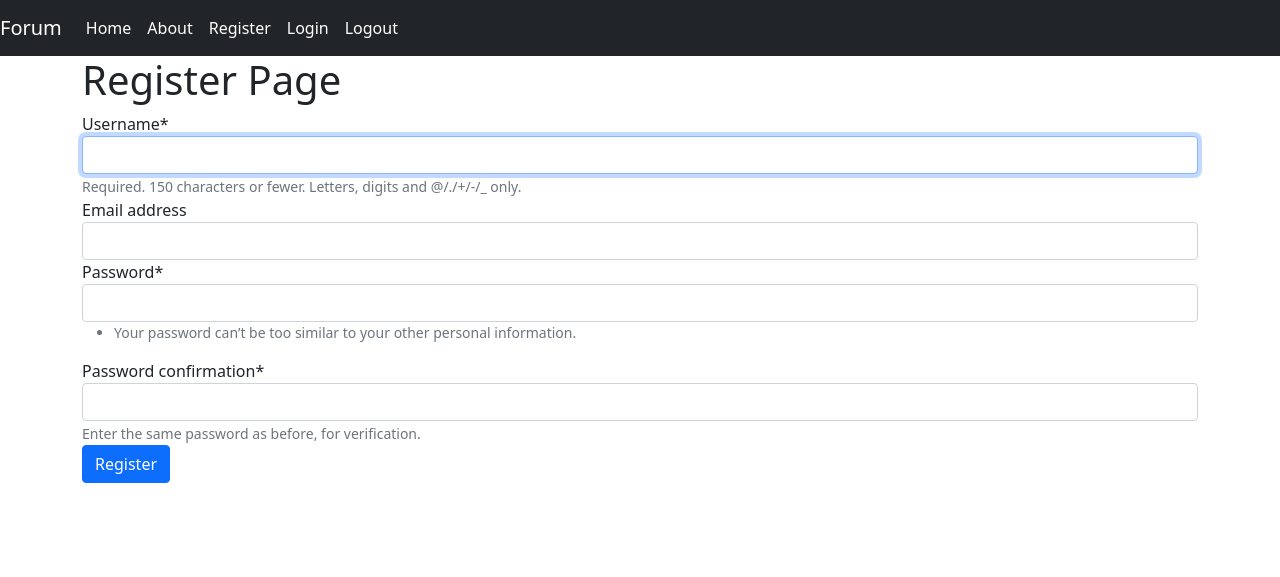
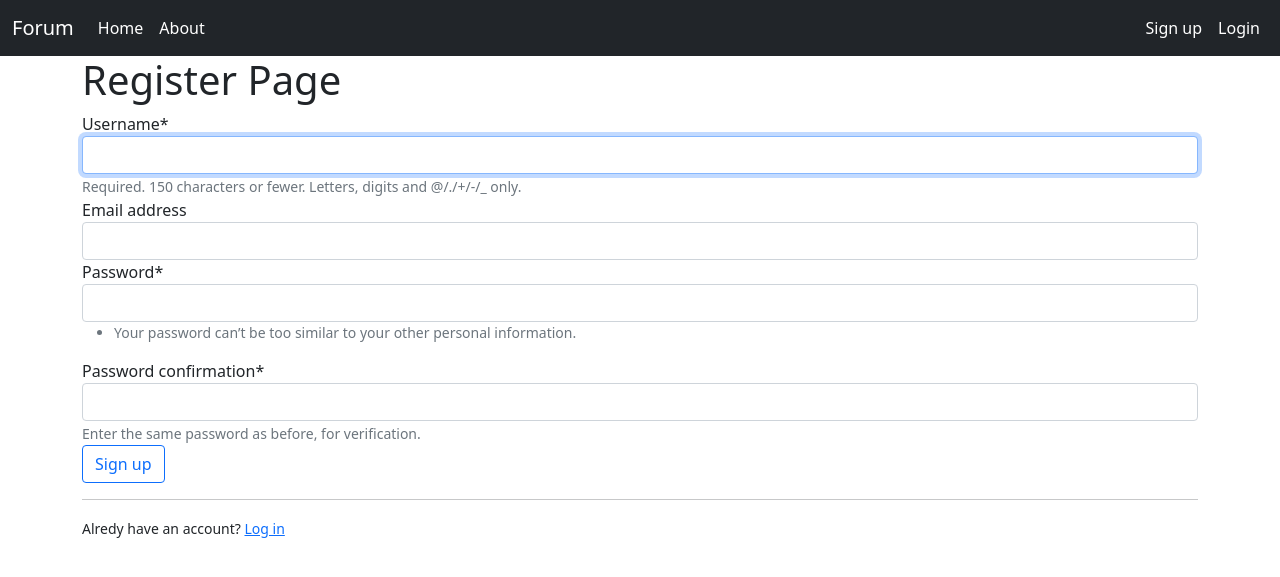
Before and after one commit to ilya1995-russ/portfolio-python-forum_project, a Django app: page /register in a window 1280 px wide. Shown: the top 577 px of the page. Run offline with Django 3.2, Linux system fonts and the light colour scheme; some libraries are stand-ins or nearby versions.

Commit message:
less add autorisition

```diff
--- a/forum_prj/settings.py
+++ b/forum_prj/settings.py
@@ -131,6 +131,6 @@ MEDIA_URL = '/media/'
 MEDIA_ROOT = os.path.join(BASE_DIR, "media")
 
 LOGIN_REDIRECT_URL = 'index'
-LOGOUT_REDIRECT_URL = 'index'
+LOGIN_URL = 'login'
 
 CRISPY_TEMPLATE_PACK = 'bootstrap4'
--- a/templates/about.html
+++ b/templates/about.html
@@ -1,4 +1,5 @@
 {%extends 'index.html' %}
 {%block content%}
 <h1>About</h1>
+<p>{{ user.username }}</p>
 {%endblock%}
--- a/templates/index.html
+++ b/templates/index.html
@@ -23,8 +23,10 @@
             <th scope="col">Title</th>
             <th scope="col">Description</th>
             <th scope="col">Created At</th>
+            {% if user.is_authenticated %}
             <th scope="col">Edit</th>
             <th scope="col">Delete</th>
+            {%endif%}
           </tr>
         </thead>
         <tbody>
@@ -34,8 +36,10 @@
                     <td scope="row"><a href="{% url 'detail_post' post.pk%}">{{post.title}}</a></td>
                     <td>{{post.description}}</td>
                     <th >{{post.created_at}}</th>
+                    {% if user.is_authenticated %}
                     <td ><a href="{% url 'update_post' post.pk%}" class="btn btn-primary">Edit</a></td>
                     <td ><a href="{% url 'delete_post' post.pk%}" class="btn btn-danger">Delete</a></td>
+                    {%endif%}
                 </tr>
                 {%endfor%}
               {%else%}
--- a/templates/navbar.html
+++ b/templates/navbar.html
@@ -1,4 +1,5 @@
 <nav class="navbar navbar-expand-lg navbar-light bg-dark">
+  <div class="container-fluid">
     <a class="navbar-brand" style="color: white;" href="#">Forum</a>
     <button class="navbar-toggler" type="button" data-toggle="collapse" data-target="#navbarNavAltMarkup" aria-controls="navbarNavAltMarkup" aria-expanded="false" aria-label="Toggle navigation">
       <span class="navbar-toggler-icon"></span>
@@ -7,10 +8,15 @@
       <div class="navbar-nav">
         <a class="nav-item nav-link active" style="color: white;" href="{% url 'index' %}">Home </a>
         <a class="nav-item nav-link" style="color: white;" href="{% url 'about' %}">About</a>
-        <a class="nav-item nav-link" style="color: white;" href="{% url 'register' %}">Register</a>
-        <a class="nav-item nav-link" style="color: white;" href="{% url 'login' %}">Login</a>
-        <a class="nav-item nav-link" style="color: white;" href="{% url 'logout' %}">Logout</a>
-
+      </div>
+    </div>
+    <div class="navbar-nav navbar-right">
+      {% if user.is_authenticated %}
+      <a class="nav-item nav-link" style="color: white;" href="{% url 'logout' %}">Logout</a>
+      {% else %}
+      <a class="nav-item nav-link" style="color: white;" href="{% url 'register' %}">Sign up</a>
+      <a class="nav-item nav-link" style="color: white;" href="{% url 'login' %}">Login</a>
+      {%endif%}
       </div>
     </div>
   </nav>
--- a/templates/register.html
+++ b/templates/register.html
@@ -5,7 +5,12 @@
     <form method="POST" >
         {%csrf_token%}
         {{form|crispy}}
-        <button class="btn btn-primary">Register</button>
+        <button class="btn btn-outline-primary">Sign up</button>
+    </form>
+    <hr>
+    <small class="text-nuted">
+        Alredy have an account?
+        <a href="{% url 'login' %}">Log in</a>
 
-    </form>
+    </small>
 {%endblock%}
--- a/webservice/urls.py
+++ b/webservice/urls.py
@@ -7,7 +7,7 @@ urlpatterns = [
     #path('', include('django.contrib.auth.urls')),
     path('register', views.RegisterForm.as_view(), name='register'),
     path('login/', auth_views.LoginView.as_view(template_name ='login.html'), name='login'),
-    path('logout/', auth_views.LogoutView.as_view(), name='logout'),
+    path('logout/', auth_views.LogoutView.as_view(template_name ='logout.html'), name='logout'),
     path('', views.PostsView.as_view(), name='index'),
     path('about', views.about, name='about'),
     path('create_post', views.CreatePostView.as_view(), name='create_post'),
--- a/webservice/views.py
+++ b/webservice/views.py
@@ -4,11 +4,13 @@ from webservice.models import Post, Comment
 from django.views.generic import ListView, DetailView, CreateView, UpdateView, DeleteView
 from .forms import PostForm, CommentForm, UserRegisterForm
 from django.urls import reverse_lazy
+from django.contrib.auth.decorators import login_required
+from django.contrib.auth.mixins import LoginRequiredMixin
 
 
 def index(req):
     return render(req, 'index.html')
-
+@login_required
 def about(req):
     return render(req, 'about.html')
 
@@ -27,22 +29,26 @@ class DetailPostView(DetailView):
     model = Post
     template_name = "detail_post.html"
 
-class CreatePostView(CreateView):
+class CreatePostView(LoginRequiredMixin,CreateView):
+    login_url = 'login'
     model = Post
     template_name = "create_post.html"
     form_class = PostForm
 
-class UpdatePostView(UpdateView):
+class UpdatePostView(LoginRequiredMixin,UpdateView):
+    login_url = 'login'
     model = Post
     template_name = "create_post.html"
     form_class = PostForm
 
-class DeletePostView(DeleteView):
+class DeletePostView(LoginRequiredMixin,DeleteView):
+    login_url = 'login'
     model = Post
     template_name = "delete_post.html"
     success_url = reverse_lazy('index')
 
-class AddCommentView(CreateView):
+class AddCommentView(LoginRequiredMixin,CreateView):
+    login_url = 'login'
     model = Comment
     template_name = "add_comment.html"
     form_class = CommentForm
```
Also changed, not shown: templates/login.html (+6 -1 lines), templates/logout.html (added, +9 -0 lines).
